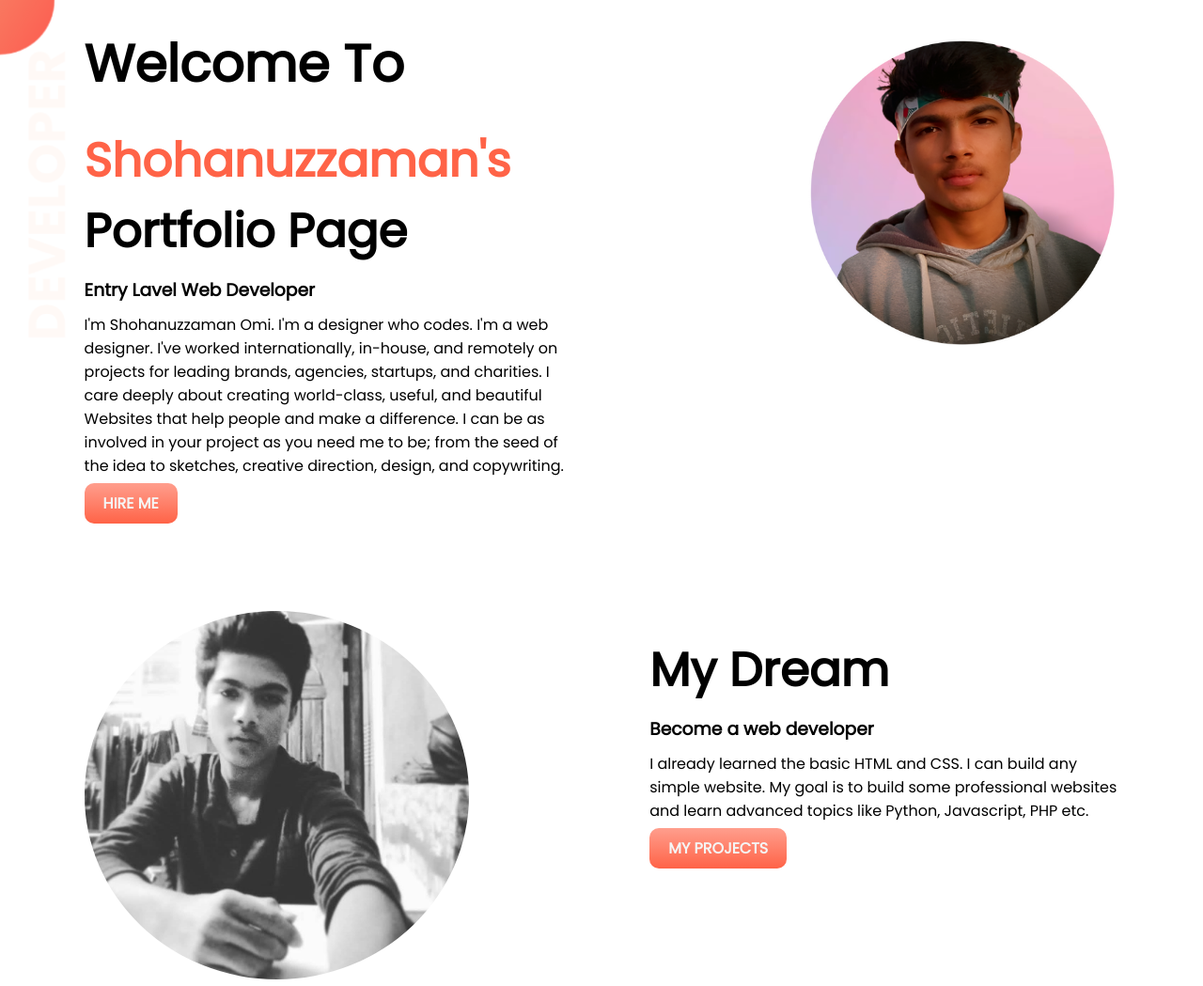
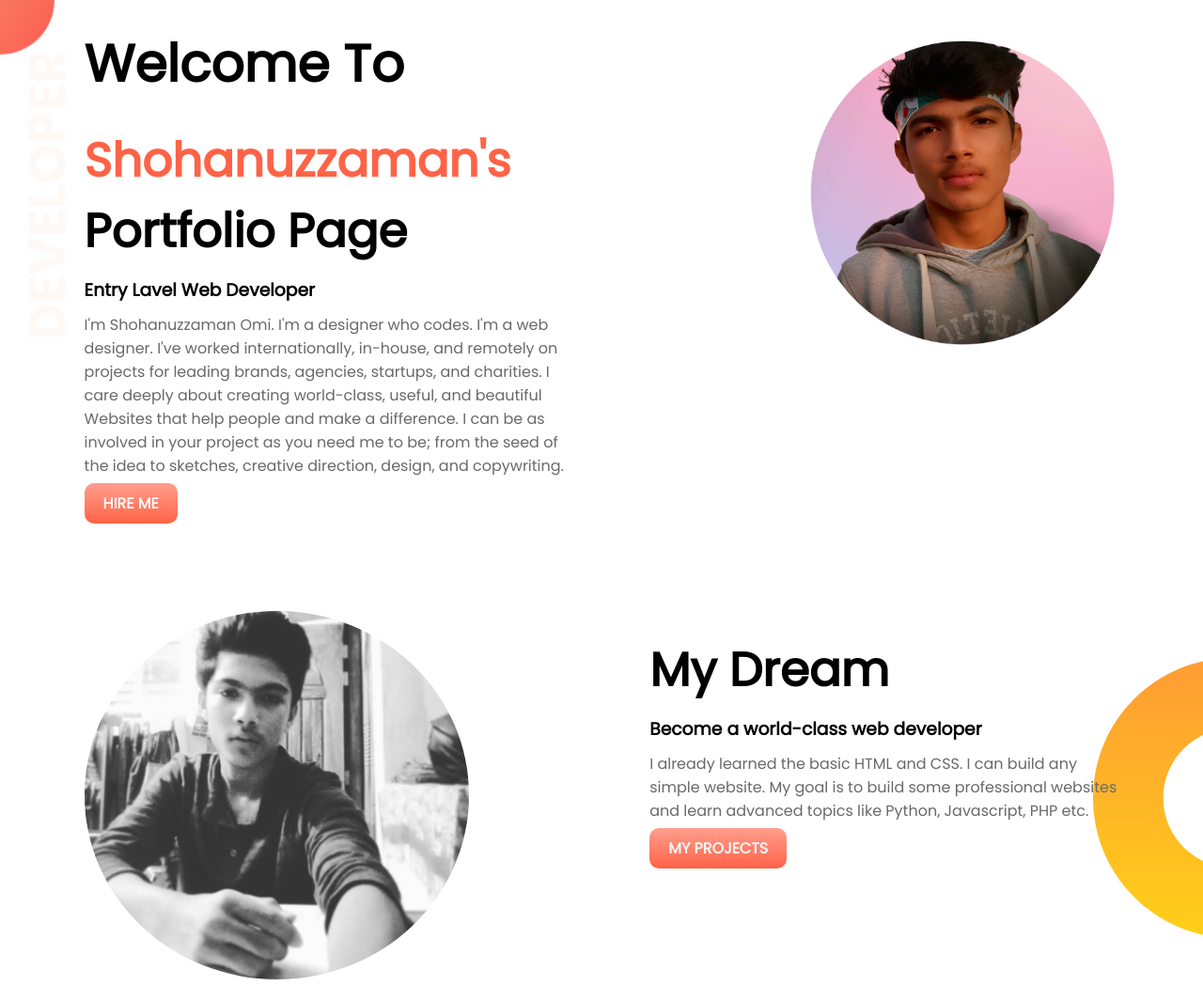
Before and after one commit to Shohanuzzaman-Omi/shohan-portfolio, a plain HTML site: page index.html in a window 1280 px wide. Shown: the whole page at 94% size. Drawn offline with Linux system fonts and the light colour scheme.

Commit message:
Update codes

```diff
--- a/index.html
+++ b/index.html
@@ -20,14 +20,14 @@
         <img style="margin-left: 25%;" src="media/omi3.png" alt="">
       </div>
     </section>
-    <sectiom class="dream-area">
+    <sectiom style="background-image: url(media/dream-bg.png);" class="dream-area">
       <div class="half-width">
         <img style="border-radius: 100%; margin-right: 25%;" src="media/omi.jpg" alt="">
       </div>
 
       <div class="half-width">
         <h1>My Dream</h1>
-        <h3>Become a web developer</h3>
+        <h3>Become a world-class web developer</h3>
         <p style="margin-bottom: 15px;">I already learned the basic HTML and CSS. I can build any simple website. My goal is to build some professional websites and learn advanced topics like Python, Javascript, PHP etc.</p>
         <a class="hire-btn" target="_blank" href="https://github.com/Shohanuzzaman-Omi?tab=repositories">MY PROJECTS</a>
       </div>
--- a/style.css
+++ b/style.css
@@ -16,6 +16,9 @@ h1{
   font-size: 50px;
   margin-top: 5%;
   margin-bottom: 10px;
+}
+p{
+  color: dimgray;
 }
 .head-line{
   font-size: 55px;
@@ -51,8 +54,16 @@ section{
   font-weight: bold;
 }
 .hire-btn:hover{
+  transition: 0.5s;
   background: whitesmoke;
   color: black;
   border: 2px solid tomato;
   border-radius: 10px;
 }
+.dream-area{
+  background-image: url("media/dream-bg.png");
+  background-repeat: no-repeat;
+  background-position: right;
+  float: left;
+
+}
```
